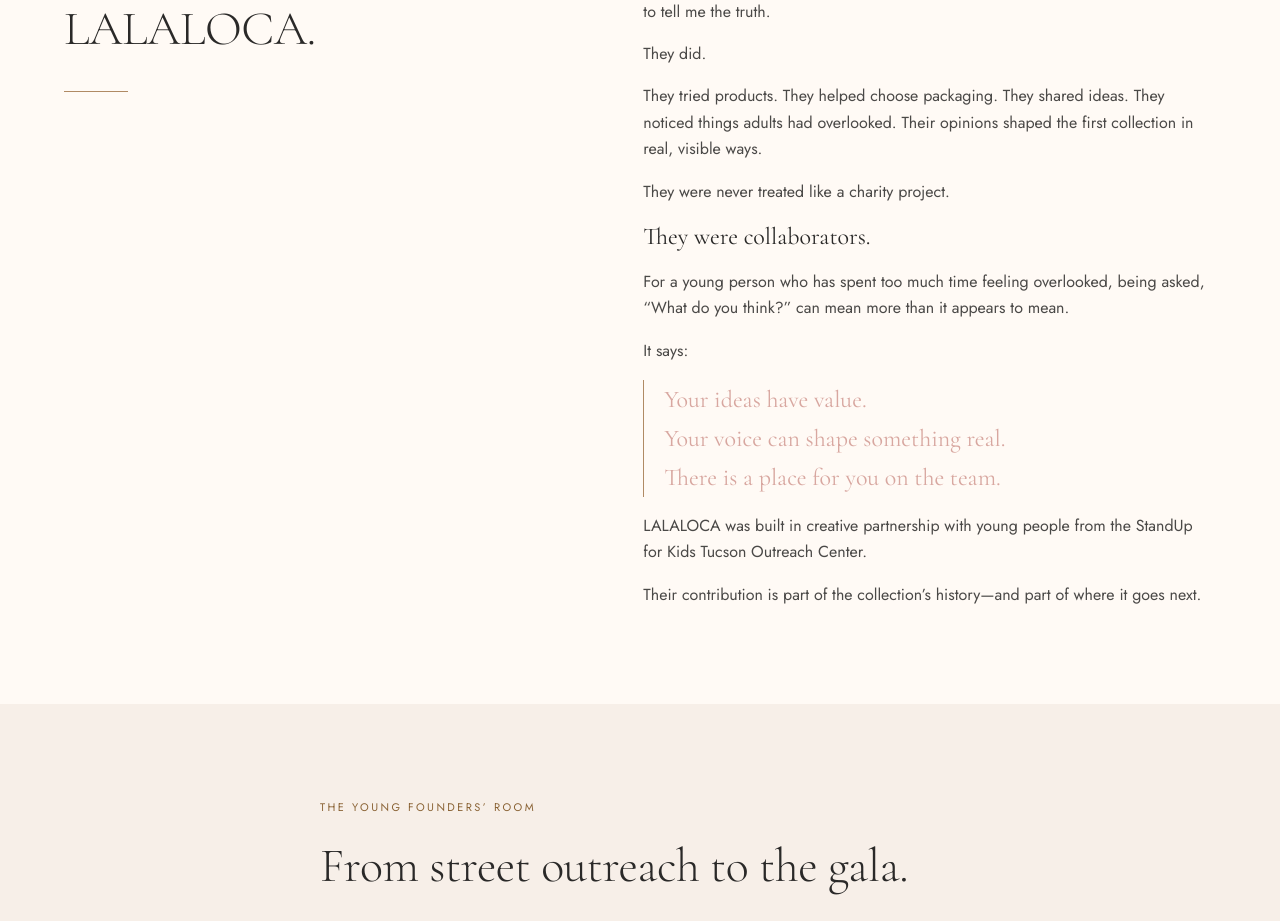
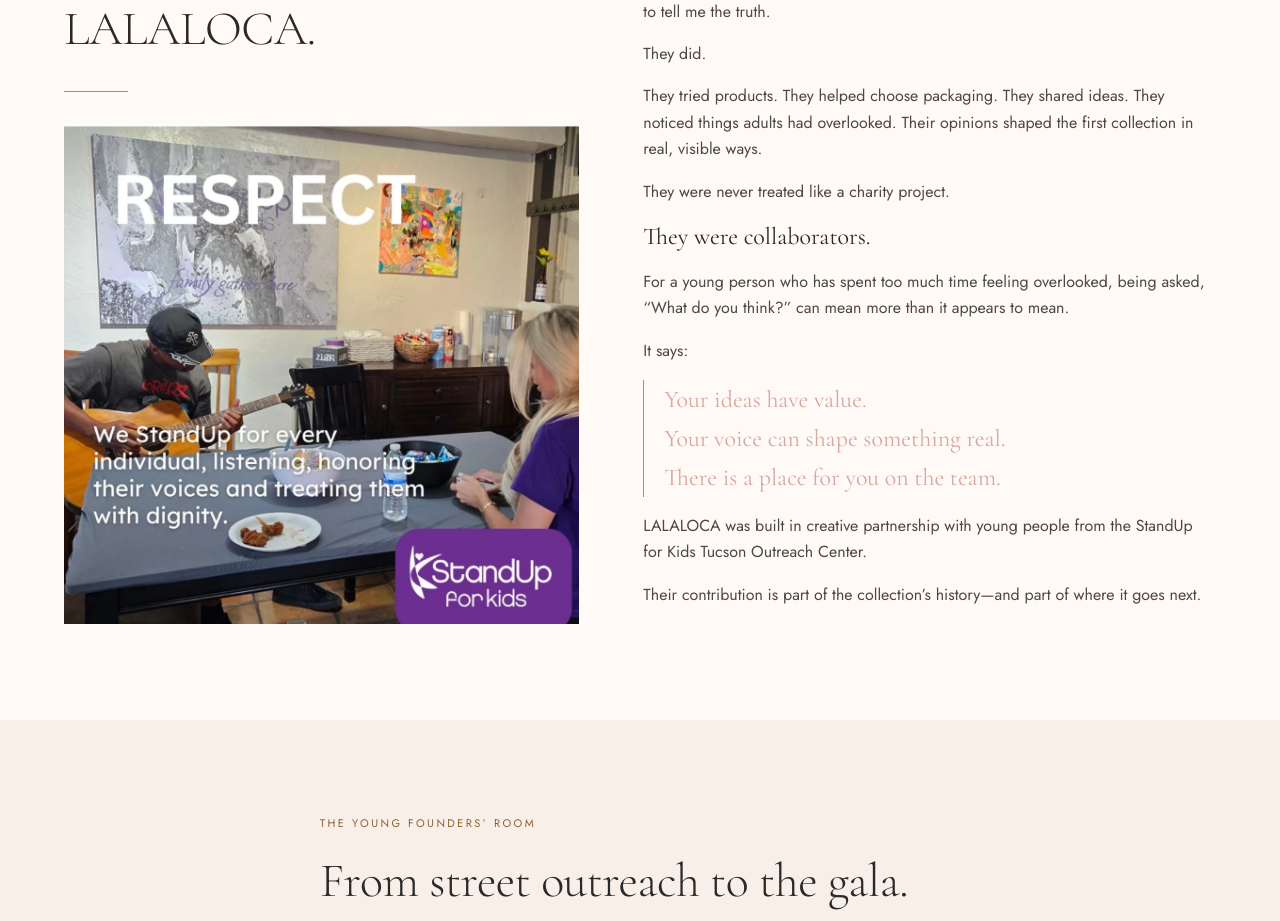
Before and after one commit to shelbykorpi/founder-lalaloca, a Next.js app: page /young-founders-room in a window 1280 px wide. Shown: the part 2226-3147 px from the top of the page. Built offline with nearby package versions, Linux system fonts and the light colour scheme; no server answers.

Commit message:
Young Founders' Room: StandUp for Kids' RESPECT graphic joins the collaboration story

```diff
--- a/src/app/young-founders-room/page.tsx
+++ b/src/app/young-founders-room/page.tsx
@@ -55,6 +55,9 @@
   outreachTeam: "/editorial/young-founders/outreach-team.webp",
   shelbyVolunteer: "/editorial/young-founders/shelby-volunteer.webp",
   collaboration: "/editorial/young-founders/collaboration-table.webp",
+  /* StandUp for Kids' own published RESPECT graphic, used with the partner's
+     branding intact — a music afternoon at the Outreach Center. */
+  respect: "/editorial/young-founders/respect-outreach-center.webp",
   gala: "/editorial/young-founders/grit-and-gratitude-gala.webp",
 } as const;
 
@@ -76,6 +79,7 @@
     outreachTeam: assetExists(PHOTO.outreachTeam),
     shelbyVolunteer: assetExists(PHOTO.shelbyVolunteer),
     collaboration: assetExists(PHOTO.collaboration),
+    respect: assetExists(PHOTO.respect),
     gala: assetExists(PHOTO.gala),
   };
   const twoUp = (present: boolean, cols: string) => (present ? cols : "max-w-3xl");
@@ -230,6 +234,18 @@
               focal="50% 50%"
               sizes="(min-width: 1024px) 40vw, 100vw"
               className="mt-2"
+            />
+            {/* StandUp for Kids' own RESPECT graphic. Their branding and their
+                words stay on the image — it is the partner speaking, not us
+                describing them. Square, so it sits under the paragraph column
+                without fighting the 4:3 above it. */}
+            <DocumentaryImage
+              src={PHOTO.respect}
+              alt="An afternoon at the StandUp for Kids Tucson Outreach Center: a young person playing acoustic guitar at the table while a volunteer listens. The organization's RESPECT graphic reads: We StandUp for every individual, listening, honoring their voices and treating them with dignity."
+              ratio="1094 / 1062"
+              focal="50% 50%"
+              sizes="(min-width: 1024px) 40vw, 100vw"
+              className={has.collaboration ? "mt-6" : "mt-2"}
             />
           </div>
 
```
Also changed, not shown: public/editorial/young-founders/respect-outreach-center.webp (added), 1 other file (tests, documents, lock files or other folders).
